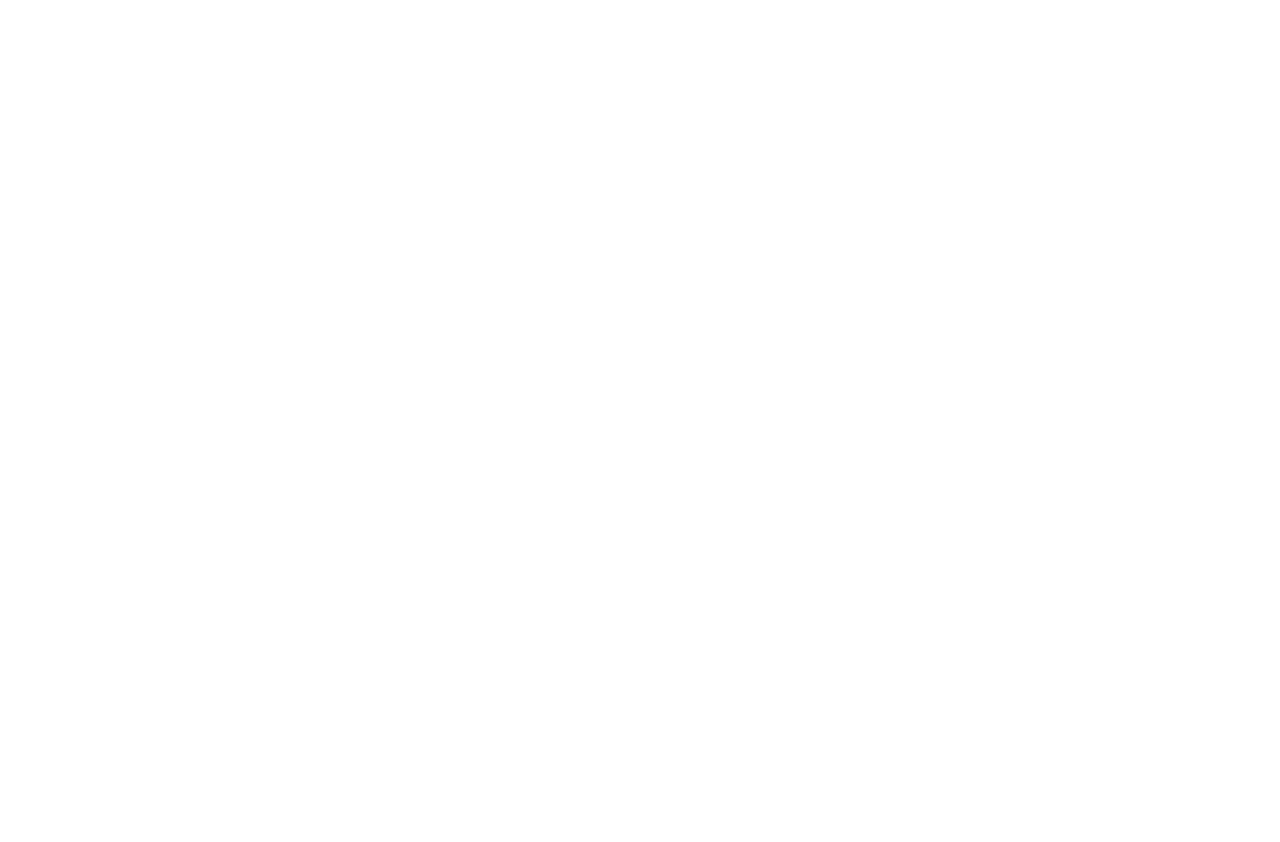
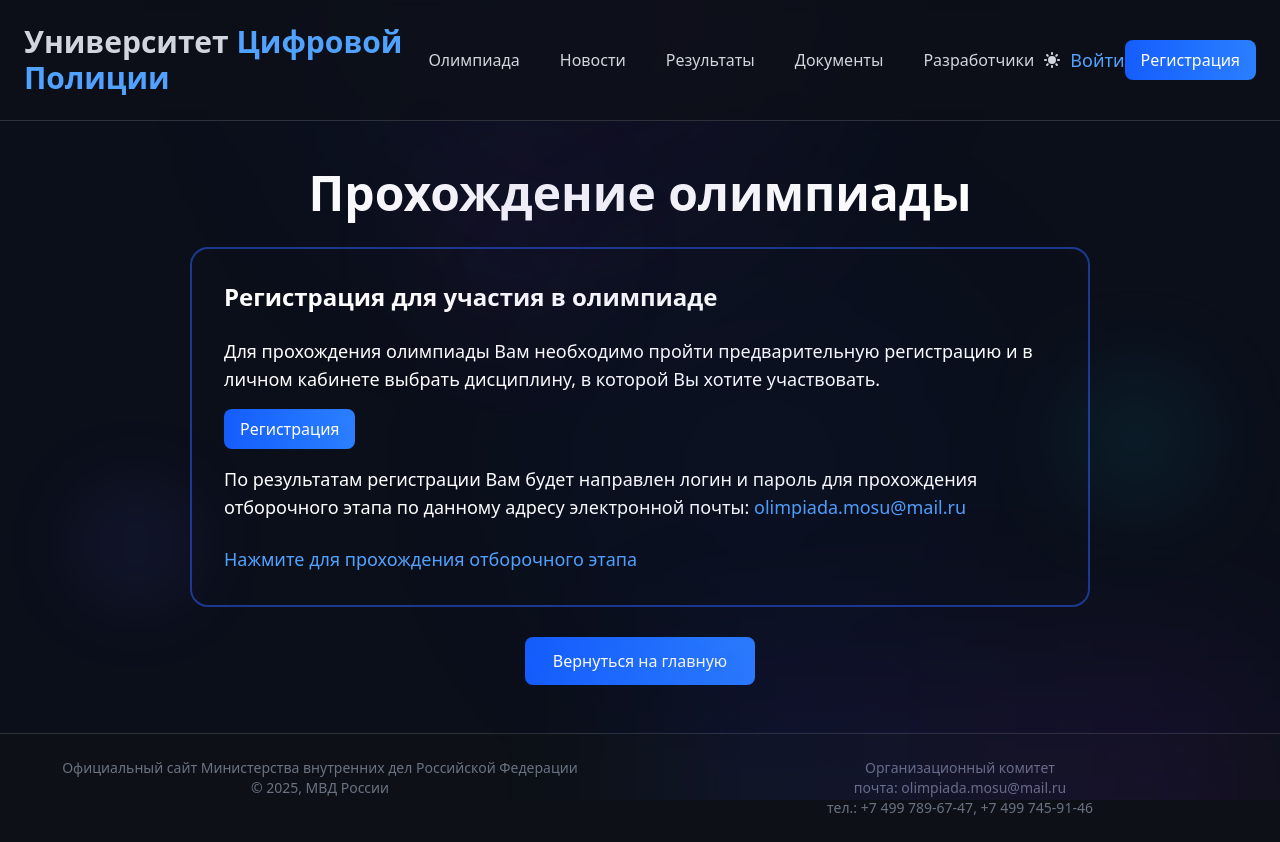
Before and after one commit to WalexWeb/olymp_schools-client, a React (Vite) app: page /passing in a window 1280 px wide. Before the commit this address had no page. Before the commit the page ends 800 px from the top, so only its background shows below. Built offline with nearby package versions, Linux system fonts and the light colour scheme.

Commit message:
feat: added passing page

```diff
--- a/src/app/App.tsx
+++ b/src/app/App.tsx
@@ -5,8 +5,9 @@
 import Rankings from "./pages/Rankings";
 import Profile from "./pages/Profile";
 import Olympiads from "./pages/Olympiads";
-import Settings from "./pages/Settings";
 import Developers from "./pages/Developers";
+import Passing from "./pages/Passing";
+import QualifyingResults from "./pages/QualifyingResults";
 
 function App() {
   return (
@@ -18,8 +19,9 @@
         <Route path="/profile" element={<Profile />} />
         <Route path="/olympiads" element={<Olympiads />} />
         <Route path="/ranking" element={<Rankings />} />
+        <Route path="/qualification" element={<QualifyingResults />} />
         <Route path="/developers" element={<Developers />} />
-        <Route path="/settings" element={<Settings />} />
+        <Route path="/passing" element={<Passing />} />
       </Routes>
     </>
   );
--- a/src/app/pages/Home/Sections/About.tsx
+++ b/src/app/pages/Home/Sections/About.tsx
@@ -17,12 +17,12 @@
     {
       title: "Прохождение олимпиады",
       desc: "Этапы участия и правила прохождения",
-      link: "/",
+      link: "/passing",
     },
     {
       title: "Результаты Отборочного этапа",
       desc: "Результаты отборочного этапа олимпиады",
-      link: "/",
+      link: "/qualification",
     },
     {
       title: "Итоги Олимпиады",
--- /dev/null
+++ b/src/app/pages/Passing.tsx
@@ -0,0 +1,102 @@
+import Navbar from "../components/layout/Navbar/Navbar";
+import { BackgroundBlobs } from "../components/ui/BackgroundBlobs/BackgroundBlobs";
+import { useThemeStore } from "../stores/themeStore";
+import cn from "clsx";
+import { m } from "framer-motion";
+import { fadeUp } from "../components/animations/fadeUp";
+import Footer from "../components/layout/Footer/Footer";
+import { Button } from "../components/ui/Button";
+import { Link } from "react-router-dom";
+
+function Passing() {
+  const { isDarkMode } = useThemeStore();
+
+  return (
+    <div
+      className={cn("min-h-screen w-screen font-sans", {
+        "bg-[#0b0f1a] text-white": isDarkMode,
+        "bg-gray-50/20 text-gray-900": !isDarkMode,
+      })}
+    >
+      <BackgroundBlobs />
+      <Navbar />
+
+      <section className="flex justify-center items-center px-6 py-12">
+        <div className="w-10xl mx-auto max-w-4xl">
+          <m.div
+            variants={fadeUp}
+            initial="hidden"
+            animate="visible"
+            className="space-y-8"
+          >
+            <h2
+              className={cn("text-center text-4xl font-bold md:text-5xl", {
+                "text-white": isDarkMode,
+                "text-gray-900": !isDarkMode,
+              })}
+            >
+              Прохождение олимпиады
+            </h2>
+
+            <div
+              className={cn("rounded-2xl p-8 text-lg", {
+                "bg-[#0b0f1a] outline-2 outline-blue-900": isDarkMode,
+                "bg-white shadow-md": !isDarkMode,
+              })}
+            >
+              <h3 className="mb-6 text-2xl font-semibold">
+                Регистрация для участия в олимпиаде
+              </h3>
+
+              <p className="mb-4">
+                Для прохождения олимпиады Вам необходимо пройти предварительную
+                регистрацию и в личном кабинете выбрать дисциплину, в которой Вы
+                хотите участвовать.
+              </p>
+              <Link to="/registration" className="mb-4 inline-block">
+                <Button>Регистрация</Button>
+              </Link>
+
+              <p className="mb-6">
+                По результатам регистрации Вам будет направлен логин и пароль
+                для прохождения отборочного этапа по данному адресу электронной
+                почты:{" "}
+                <a
+                  href="mailto:olimpiada.mosu@mail.ru"
+                  className={cn("font-medium", {
+                    "text-blue-400": isDarkMode,
+                    "text-blue-600": !isDarkMode,
+                  })}
+                >
+                  olimpiada.mosu@mail.ru
+                </a>
+              </p>
+
+              <a
+                href="https://moodle.mosu-mvd.com/mod/quiz/view.php?id=337"
+                target="_blank"
+                rel="noopener noreferrer"
+                className={cn("font-medium", {
+                  "text-blue-400": isDarkMode,
+                  "text-blue-600": !isDarkMode,
+                })}
+              >
+                Нажмите для прохождения отборочного этапа
+              </a>
+            </div>
+
+            <div className="flex justify-center">
+              <Link to="/">
+                <Button className="px-7 py-3">Вернуться на главную</Button>
+              </Link>
+            </div>
+          </m.div>
+        </div>
+      </section>
+
+      <Footer />
+    </div>
+  );
+}
+
+export default Passing;
```
